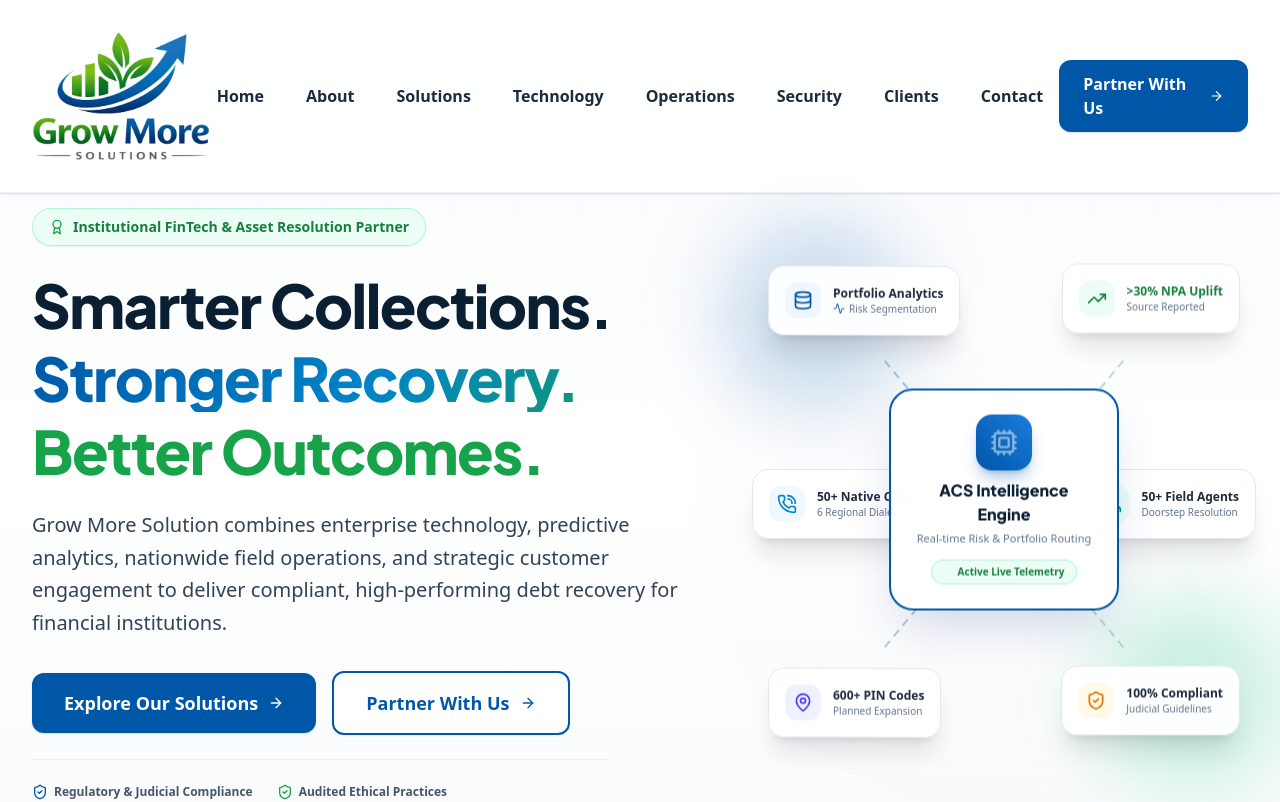
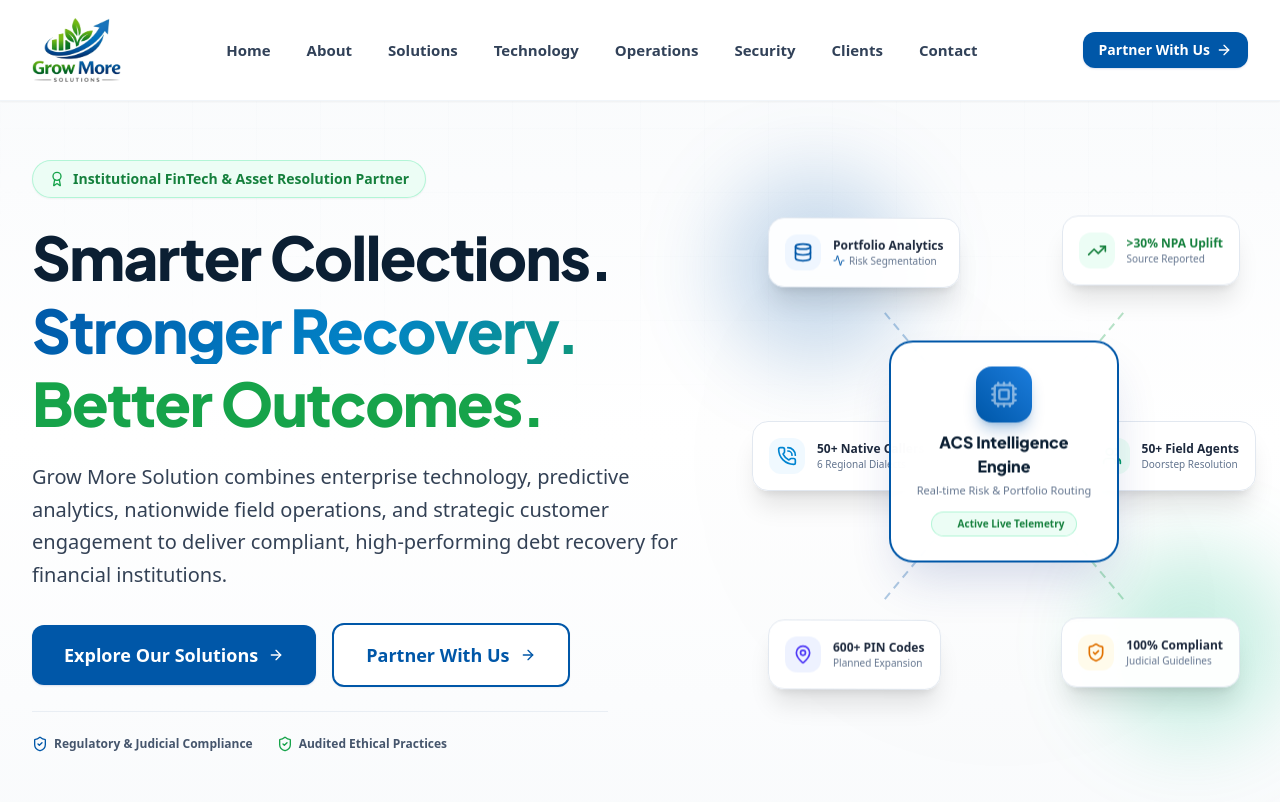
Before and after one commit to Whitedart535/GrowMore-solution, a React (Vite) app: page / in a window 1280 px wide. Shown: the top 802 px of the page. Built offline with nearby package versions, Linux system fonts and the light colour scheme.

Commit message:
style: implement official GrowMore logo asset preserving 100% aspect ratio, colors, and responsive placement

```diff
--- a/index.html
+++ b/index.html
@@ -2,7 +2,7 @@
 <html lang="en" class="scroll-smooth">
   <head>
     <meta charset="UTF-8" />
-    <link rel="icon" type="image/svg+xml" href="/logo.svg" />
+    <link rel="icon" type="image/png" href="/logo.png" />
     <meta name="viewport" content="width=device-width, initial-scale=1.0" />
     <title>Grow More Solution | Smarter Collections, Stronger Recovery, Better Outcomes</title>
     <meta name="description" content="Grow More Solution combines technology, analytics, field operations, and strategic customer engagement to deliver efficient and compliant debt recovery solutions for banks and financial institutions." />
--- a/src/components/common/Logo.jsx
+++ b/src/components/common/Logo.jsx
@@ -1,36 +1,38 @@
 import React from 'react';
 
 /**
- * Official Logo Component for Grow More Solution.
- * Renders the official brand logo with prominent sizing, subtle hover glows,
- * and drop-shadow depth while preserving the original logo graphic.
+ * Official Brand Logo Component for Grow More Solution.
+ * Preserves the exact official brand logo reference asset without redesign,
+ * distortion, or artificial CSS effects. Ensures 100% aspect ratio retention
+ * and responsive scaling across mobile, tablet, and desktop.
  */
 export default function Logo({
   className,
   size = "md",
-  variant = "light",
   style
 }) {
-  // Pre-configured prominent size maps if specific size prop is provided
+  // Responsive, balanced header & section height mappings
   const sizeClasses = {
-    sm: "h-16 sm:h-18",
-    md: "h-20 sm:h-24 lg:h-28",  // Extra large & prominent for headers
-    lg: "h-28 sm:h-34 lg:h-40",  // Bold showcase size
-    xl: "h-36 sm:h-44 lg:h-56",  // Banner size
+    sm: "h-10 sm:h-12",
+    md: "h-12 sm:h-14 lg:h-16",  // Standard navbar display (48px - 64px)
+    lg: "h-14 sm:h-16 lg:h-18",  // Footer & highlight sections
+    xl: "h-20 sm:h-24 lg:h-28",  // Hero / Banner display
   };
 
   const activeSize = className || sizeClasses[size] || sizeClasses.md;
 
   return (
     <div
-      className={`inline-flex items-center select-none shrink-0 ${activeSize}`}
+      className={`inline-flex items-center justify-center select-none shrink-0 ${activeSize}`}
       style={style}
     >
       <img
         src="/logo.png"
         alt="Grow More Solution Logo"
-        className="h-full w-auto object-contain transition-all duration-300 transform group-hover:scale-105"
+        className="w-auto h-full max-h-full object-contain block transition-opacity duration-200"
         style={{
+          aspectRatio: '480 / 345',
+          objectFit: 'contain',
           imageRendering: 'high-quality',
           WebkitFontSmoothing: 'antialiased',
         }}
--- a/src/components/layout/Navbar.jsx
+++ b/src/components/layout/Navbar.jsx
@@ -34,24 +34,24 @@
     <header
       className={`fixed top-0 left-0 right-0 z-50 transition-all duration-300 ${
         scrolled
-          ? 'glass-nav py-3.5 sm:py-4 lg:py-5 border-b border-slate-200/80 shadow-md backdrop-blur-xl'
-          : 'bg-white/85 backdrop-blur-md py-5 sm:py-6 lg:py-7 border-b border-slate-200/60 shadow-sm'
+          ? 'glass-nav py-2.5 sm:py-3 border-b border-slate-200/80 shadow-md backdrop-blur-xl'
+          : 'bg-white/95 backdrop-blur-md py-3.5 sm:py-4 border-b border-slate-100 shadow-xs'
       }`}
     >
       <div className="max-w-7xl mx-auto px-4 sm:px-6 lg:px-8">
         <div className="flex items-center justify-between">
-          {/* Brand Logo - Enlarged & Prominent */}
-          <a href="#home" className="flex items-center focus:outline-none group py-1">
-            <Logo className="h-20 sm:h-24 lg:h-28 xl:h-32" />
+          {/* Brand Logo - Official Enterprise Asset */}
+          <a href="#home" className="flex items-center focus:outline-none py-0.5 group">
+            <Logo className="h-12 sm:h-14 lg:h-16 shrink-0" />
           </a>
 
           {/* Desktop Navigation with Enhanced Font & Styling */}
-          <nav className="hidden lg:flex items-center gap-1.5 xl:gap-2.5">
+          <nav className="hidden lg:flex items-center gap-1 xl:gap-2">
             {navLinks.map((link) => (
               <a
                 key={link.name}
                 href={link.href}
-                className="px-4 py-2.5 text-base font-semibold text-slate-800 hover:text-[#0057A8] transition-all rounded-xl hover:bg-slate-100/90 hover:shadow-xs"
+                className="px-3.5 py-2 text-[15px] font-semibold text-slate-700 hover:text-[#0057A8] transition-all rounded-lg hover:bg-slate-100/80"
               >
                 {link.name}
               </a>
@@ -60,7 +60,7 @@
 
           {/* Right Action Button */}
           <div className="hidden lg:flex items-center gap-4">
-            <Button href="#contact" variant="primary" size="md">
+            <Button href="#contact" variant="primary" size="sm">
               Partner With Us
             </Button>
           </div>
--- a/src/components/sections/Hero.jsx
+++ b/src/components/sections/Hero.jsx
@@ -6,7 +6,7 @@
 
 export default function Hero() {
   return (
-    <section id="home" className="relative pt-36 sm:pt-44 lg:pt-52 pb-20 lg:pb-32 overflow-hidden bg-gradient-to-b from-slate-50 via-white to-slate-50">
+    <section id="home" className="relative pt-32 sm:pt-36 lg:pt-40 pb-20 lg:pb-32 overflow-hidden bg-gradient-to-b from-slate-50 via-white to-slate-50">
 
       {/* Background Subtle Mesh Grids */}
       <div className="absolute inset-0 bg-[linear-gradient(to_right,#e2e8f015_1px,transparent_1px),linear-gradient(to_bottom,#e2e8f015_1px,transparent_1px)] bg-[size:4rem_4rem] [mask-image:radial-gradient(ellipse_60%_50%_at_50%_0%,#000_70%,transparent_100%)] pointer-events-none" />
```
Also changed, not shown: scratch/make_svg_wrapper.cjs (added, +13 -0 lines), public/logo.svg, src/assets/logo.svg.
